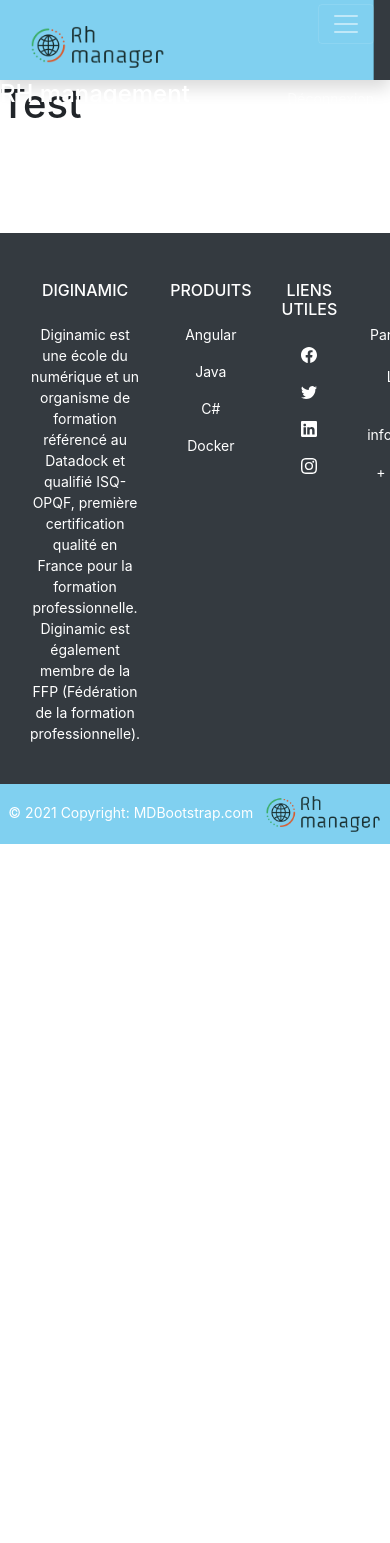
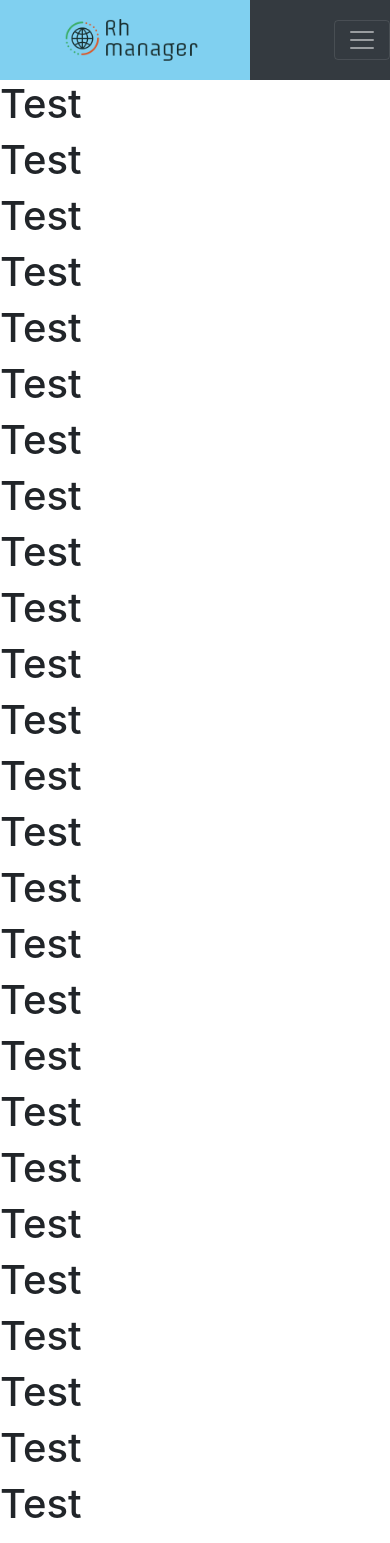
Before and after one commit to DjNaGuRo/RH-Frontend, an Angular app: page / in a window 390 px wide. Shown: the top 1543 px of the page. Before the commit the page ends 844 px from the top, so only its background shows below. Built offline with nearby package versions, Linux system fonts and the light colour scheme.

Commit message:
Mise à jour responsive

```diff
--- a/src/app/components/footer/footer.component.html
+++ b/src/app/components/footer/footer.component.html
@@ -2,11 +2,11 @@
 <footer class="bg-dark text-center text-white" id="basPage">
   <!-- Section: Links  -->
   <section class="fond">
-    <div class="container text-center text-md-start mt-5">
+    <div class="container-fluid text-center text-md-start mt-5">
       <!-- Grid row -->
-      <div id="colonne">
+      <div class="row">
         <!-- Grid column -->
-        <div class="col-md-3 col-lg-4 col-xl-3 mx-auto mb-4">
+        <div class="col-md-3 col-lg-=4 col-xl-3 mx-auto mb-4">
           <!-- Content -->
           <h6 class="text-uppercase fw-bold mb-4">
             <i class="fas fa-gem me-3"></i>Diginamic
@@ -83,11 +83,15 @@
           </p>
           <p><i class="fas fa-phone me-3"></i> + 04 34 48 00 25</p>
         </div>
-        <iframe id="carte" src="https://www.google.com/maps/embed?pb=!1m26!1m12!1m3!1d46223.504507402075!2d3.8878181313778!3d43.60718640531905!2m3!1f0!2f0!3f0!3m2!1i1024!2i768!4f13.1!4m11!3e6!4m3!3m2!1d43.6384512!2d3.8960822!4m5!1s0x12b6ac29a1ed0e77%3A0x12bff7420e0ee1bd!2sdiginamic!3m2!1d43.5763379!2d3.9469559!5e0!3m2!1sfr!2sfr!4v1629385248078!5m2!1sfr!2sfr" width="600" height="450" style="border:0;" allowfullscreen="" loading="lazy"></iframe>
+        <div class="col-xl-2 col-lg-2">
+          <iframe id="carte" src="https://www.google.com/maps/embed?pb=!1m26!1m12!1m3!1d46223.504507402075!2d3.8878181313778!3d43.60718640531905!2m3!1f0!2f0!3f0!3m2!1i1024!2i768!4f13.1!4m11!3e6!4m3!3m2!1d43.6384512!2d3.8960822!4m5!1s0x12b6ac29a1ed0e77%3A0x12bff7420e0ee1bd!2sdiginamic!3m2!1d43.5763379!2d3.9469559!5e0!3m2!1sfr!2sfr!4v1629385248078!5m2!1sfr!2sfr" width="600" height="450" style="border:0;" allowfullscreen="" loading="lazy"></iframe>
+        </div>
 
         <!-- Grid column -->
+
       </div>
       <!-- Grid row -->
+
     </div>
   </section>
 
--- a/src/app/components/footer/footer.component.scss
+++ b/src/app/components/footer/footer.component.scss
@@ -1,12 +1,17 @@
+body{
+  overflow: hidden;
+}
+
 #colonne{
   display: flex;
   flex-direction: row;
 }
 
 #basPage{
-  position: fixed;
+  position: static;
   width: 100%;
   bottom: 0px;
+  padding-top: 10px;
 }
 
 .fond{
--- a/src/app/components/header/header.component.html
+++ b/src/app/components/header/header.component.html
@@ -1,15 +1,21 @@
-  <header class="navbar navbar-dark sticky-top bg-dark flex-md-nowrap p-0 shadow entete" >
-    <a class="navbar-brand col-md-3 col-lg-2 me-0 px-3" id="logo" href="#">
-      <img id="img" src="assets/img/logo.png" alt="Logo de l'entreprise"/>
-    </a>
-    <button class="navbar-toggler position-absolute d-md-none collapsed" type="button" data-bs-toggle="collapse"
-      data-bs-target="#sidebarMenu" aria-controls="sidebarMenu" aria-expanded="false" aria-label="Toggle navigation">
+<header class="navbar navbar-dark bg-dark navbar-fixed-top navbar-expand-lg">
+
+    <a id="logo" class="navbar-brand mr-5" [routerLink]="['/']"><img id="img" src="assets/img/logo.png" alt="Logo de l'entreprise"/></a>
+
+    <button class="navbar-toggler navbar-toggler-right" type="button" (click)="isNavbarCollapsed = !isNavbarCollapsed"
+             aria-controls="navbarContent" aria-expanded="false" aria-label="Toggle navigation">
       <span class="navbar-toggler-icon"></span>
     </button>
-    <h4 id="titre">RH management </h4>
-    <div class="navbar-nav">
-      <div class="nav-item text-nowrap">
-        <a class="nav-link px-3" id="lien"  (click)="logOut()">Déconnexion</a>
-      </div>
+
+    <div class="navbar-collapse collapse" [ngbCollapse]="isNavbarCollapsed" id="navbarContent">
+      <ul class="navbar-nav mr-auto">
+        <li class="nav-item">
+          <h1 id="titre" class="mr-auto" > RH management </h1>
+        </li>
+      </ul>
+
+      <span class="d-lg-inline">
+       <a class="nav-link px-3" id="link"  (click)="logOut()">Déconnexion</a>
+     </span>
     </div>
   </header>
--- a/src/app/components/header/header.component.scss
+++ b/src/app/components/header/header.component.scss
@@ -1,21 +1,35 @@
-.entete{
-  height: 80px;
-  #img{
-    height: 70px;
-  }
+header {
+  margin: 0;
+  padding: 0;
 }
 
-#titre{
-  color: #ffffff;
+#img {
+  height: 70px;
+  margin-left: 50px;
+  margin-right: 50px;
 
 }
 
-#logo{
+
+#titre {
+  color: #ffffff;
+  font-size: 30px;
+
+}
+
+#logo {
   background-color: #80D0F0;
   height: 80px;
 }
 
 
-#lien{
+#link {
   cursor: pointer;
+  color: #ffffff;
 }
+
+@media screen and (max-width: 600px) {
+  #titre {
+    display: none;
+  }
+}
--- a/src/app/components/header/header.component.ts
+++ b/src/app/components/header/header.component.ts
@@ -7,8 +7,10 @@ import {AuthService} from "../../services/auth.service";
   styleUrls: ['./header.component.scss']
 })
 
+
 export class HeaderComponent implements OnInit {
 
+  isNavbarCollapsed=true;
   constructor(private authService: AuthService) {
   }
 
--- a/src/app/pages/home/home.component.html
+++ b/src/app/pages/home/home.component.html
@@ -1 +1,31 @@
 <h1> Test </h1>
+<h1> Test </h1>
+<h1> Test </h1>
+<h1> Test </h1>
+<h1> Test </h1>
+<h1> Test </h1>
+<h1> Test </h1>
+<h1> Test </h1>
+<h1> Test </h1>
+<h1> Test </h1>
+<h1> Test </h1>
+<h1> Test </h1>
+<h1> Test </h1>
+<h1> Test </h1>
+<h1> Test </h1>
+<h1> Test </h1>
+<h1> Test </h1>
+<h1> Test </h1>
+<h1> Test </h1>
+<h1> Test </h1>
+<h1> Test </h1>
+<h1> Test </h1>
+<h1> Test </h1>
+<h1> Test </h1>
+<h1> Test </h1>
+<h1> Test </h1>
+<h1> Test </h1>
+<h1> Test </h1>
+<h1> Test </h1>
+<h1> Test </h1>
+<h1> Test </h1>
--- a/src/styles.scss
+++ b/src/styles.scss
@@ -1,104 +1,4 @@
-/* You can add global styles to this file, and also import other style files */
-
-/* Importing Bootstrap SCSS file. */
 @import '~bootstrap/scss/bootstrap';
-body {
-  font-size: .875rem;
+html, body{
+  overflow-x: hidden;
 }
-
-.feather {
-  width: 16px;
-  height: 16px;
-  vertical-align: text-bottom;
-}
-
-/*
- * Sidebar
- */
-
-.sidebar {
-  position: fixed;
-  top: 0;
-  /* rtl:raw:
-  right: 0;
-  */
-  bottom: 0;
-  /* rtl:remove */
-  left: 0;
-  z-index: 100; /* Behind the navbar */
-  padding: 48px 0 0; /* Height of navbar */
-  box-shadow: inset -1px 0 0 rgba(0, 0, 0, .1);
-}
-
-@media (max-width: 767.98px) {
-  .sidebar {
-    top: 5rem;
-  }
-}
-
-.sidebar-sticky {
-  position: relative;
-  top: 0;
-  height: calc(100vh - 48px);
-  padding-top: .5rem;
-  overflow-x: hidden;
-  overflow-y: auto; /* Scrollable contents if viewport is shorter than content. */
-}
-
-.sidebar .nav-link {
-  font-weight: 500;
-  color: #333;
-}
-
-.sidebar .nav-link .feather {
-  margin-right: 4px;
-  color: #727272;
-}
-
-.sidebar .nav-link.active {
-  color: #2470dc;
-}
-
-.sidebar .nav-link:hover .feather,
-.sidebar .nav-link.active .feather {
-  color: inherit;
-}
-
-.sidebar-heading {
-  font-size: .75rem;
-  text-transform: uppercase;
-}
-
-/*
- * Navbar
- */
-
-.navbar-brand {
-  padding-top: .75rem;
-  padding-bottom: .75rem;
-  font-size: 1rem;
-  background-color: rgba(0, 0, 0, .25);
-  box-shadow: inset -1px 0 0 rgba(0, 0, 0, .25);
-}
-
-.navbar .navbar-toggler {
-  top: .25rem;
-  right: 1rem;
-}
-
-.navbar .form-control {
-  padding: .75rem 1rem;
-  border-width: 0;
-  border-radius: 0;
-}
-
-.form-control-dark {
-  color: #fff;
-  background-color: rgba(255, 255, 255, .1);
-  border-color: rgba(255, 255, 255, .1);
-}
-
-.form-control-dark:focus {
-  border-color: transparent;
-  box-shadow: 0 0 0 3px rgba(255, 255, 255, .25);
-}
```
